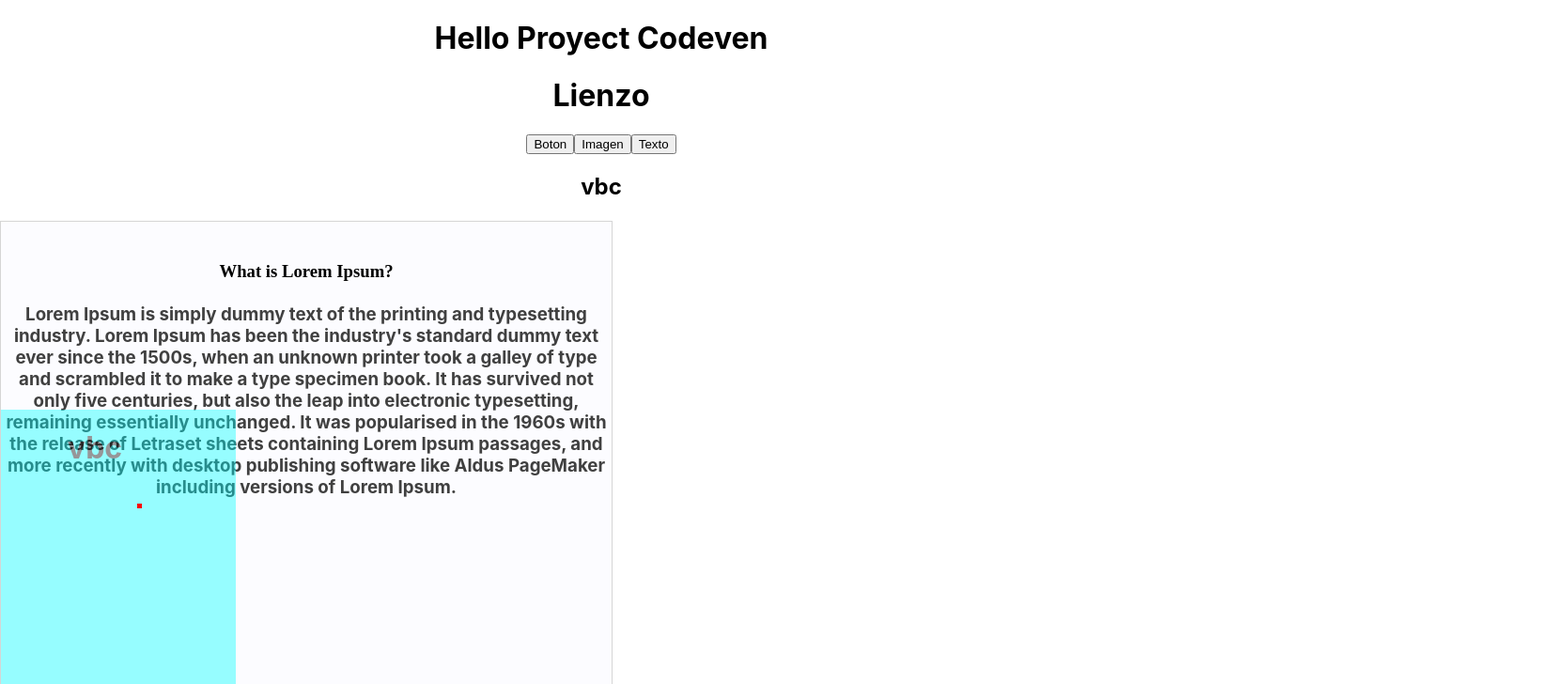
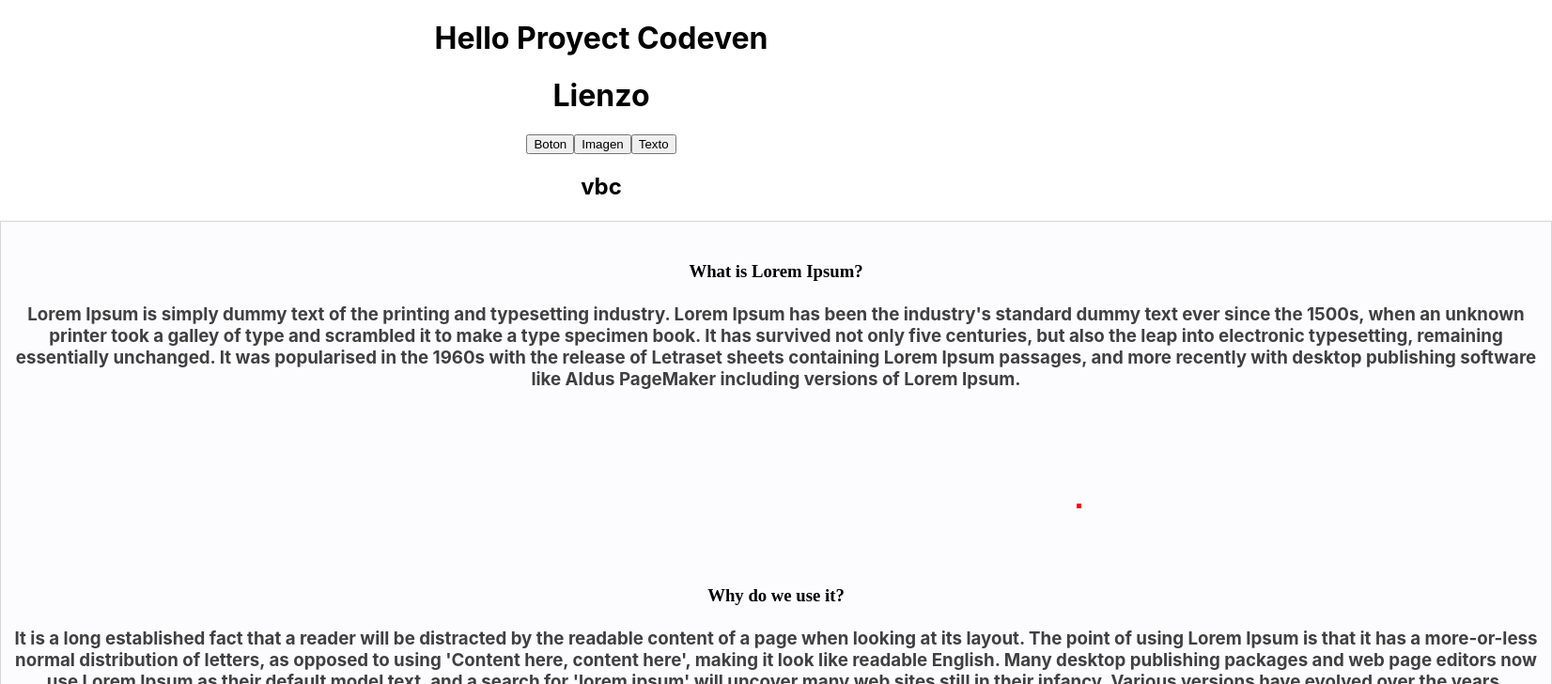
Before and after one commit to fradamlee/codevenproyect, a React (Create React App) app: page / in a window 1280 px wide. Shown: the top 728 px of the page at 94% size, 1652 px wide, since content can reach past the window. Built offline with nearby package versions, Linux system fonts and the light colour scheme.

Commit message:
Lienzo basico

```diff
--- a/src/Elements/Info_obj_prueba.js
+++ b/src/Elements/Info_obj_prueba.js
@@ -4,12 +4,17 @@ class InfoObjetoPrueba extends React.Component {
     constructor(props) {
         super(props)
         this.state = {
-            info: props.infoLienzo
+            info: props.infoLienzo,
+            showInfo: props.showInfo,
+
         }
     }
 
     componentWillReceiveProps = (newProps) => {
-        console.log(newProps.infoLienzo);
+        if (newProps.showInfo) {
+            console.log(newProps.infoLienzo);
+        }
+
     }
 
     render() {
--- a/src/Elements/Lienzo.js
+++ b/src/Elements/Lienzo.js
@@ -3,20 +3,30 @@ import MainUserCode from "../UserCode/main"
 import InfoObjetoPrueba from "./Info_obj_prueba";
 import "./Rep_obj_prueba";
 
+// Esta variable indica la el scroll de la patalla, está para ajustar las coordendas si se hace scroll
+var scrollWindow = 0;
+// Jesus cambia el valor de está variable si quieres ajustar el ancho del lienzo, para ver el tamaño original dejalo en 1000 y media pantalla 0
+var ancho = 1000; // <-----
+// var mouseup = false;
 
-// var clickPress; // Está variable es true mientras el usuario da un clic sostenido sobre el lienzo
-var scrollWindow = 0;
-// Estas son las variables que determinan la pocición en coordenadas del mouse
-
+// Escucha scroll de la patalla
 window.addEventListener("scroll", ScrollWindow);
 
+// Escucha el eventoMouseUp
+// window.addEventListener("mouseup", MouseUp);
+
+// function MouseUp() {
+//     console.log("Se ha soltado el clic");
+//     mouseup = true;
+// }
+
+// Funcion doumentar el scroll
 function ScrollWindow(evt) {
-    // console.log(evt.target.scrollingElement.scrollTop);
     scrollWindow = evt.target.scrollingElement.scrollTop
 }
 
+// clase Lienzo en React
 class Lienzo extends React.Component {
-    //Por el momento no recibe ninguna props desde el constructor base
     constructor(props) {
         super(props)
         this.state = {
@@ -25,13 +35,12 @@ class Lienzo extends React.Component {
             pack: props.pack,
             clickPress: props.clickPress,
             scroll: 0,
-            infoLienzo: []
+            infoLienzo: [],
+            showInfo: false
         }
     }
 
     componentWillReceiveProps = (newProps) => {
-        // console.log(newProps.pack);
-        // console.log(newProps.clickPress);
         this.setState({
             clickPress: newProps.clickPress,
             pack: newProps.pack,
@@ -39,65 +48,52 @@ class Lienzo extends React.Component {
     }
 
     HacerScroll = (eventos) => {
-        // console.log(eventos.target.scrollTop);
         eventos.persist();
         this.setState({
             scroll: eventos.target.scrollTop,
         })
     }
 
-    // Este metodo actualiza el valor de x, y, cada que el usuario da clic sostenido
+    // Este metodo actualiza el valor de x, y, cada que el usuario da clic sostenido y arrasta al lienzo
     ArrastrarAlLienzo = (evt) => {
         if (this.state.clickPress) {
             this.setState({
-                // if (clickPress) {
-                x: - evt.clientX + 650,
+                x: - evt.clientX + 650 + ancho,
                 y: evt.clientY - 234 + this.state.scroll + scrollWindow,
-                // }
             })
-            // console.log("x: " + this.state.x, " y: " + this.state.y);
-            // console.log("Component: " + this.state.pack[0] + " JSON " + this.state.pack[1][1] + " archivo " + this.state.pack[2]);
         }
     }
 
     ColocarEnLienzo = () => {
+        // console.log(mouseup);
+        // if (mouseup) {
         this.setState({
             infoLienzo: [this.state.x, this.state.y, this.state.pack],
-            clickPress: false
+            clickPress: false,
+            showInfo: true
         })
-
+        // }
     }
 
     render() {
-
-        // function PressMouse(evt) {
-        //     if (clickPress) {
-        //         this.state.x = evt.clientX;
-        //         this.state.y = evt.clientY;
-        //         // console.log("x: " + x, " y: " + y);
-        //     }
-        // }
-
         return (<div >
-            {/* Esta es la interfaz del lienzo */}
-            <div
+            <div // Esta es la interfaz del lienzo
                 // Estos son los eventos del mouse a los que responde
-
-                // onMouseDown={() => { this.state.clickPress = true }}
                 onMouseMove={this.ArrastrarAlLienzo}
                 onMouseUp={this.ColocarEnLienzo}
+                // Este evento es para arrastar un elemento desde el propio lienzo
+                // onMouseDown={() => { this.state.clickPress = true }}
                 onScroll={this.HacerScroll}
                 // Estos son los estilos del cuadro del Lienzo
                 style={{
-                    width: 650,
+                    width: 650 + ancho,
                     height: 800,
                     background: "#FCFCFF",
                     position: "relative",
-                    // background: "#000000",
                     overflowY: "scroll",
                     border: "solid 1px",
                     borderColor: "#D5D5D5"
-                }} id="LienzoInterfaz">
+                }}>
 
                 {/* Esto es un texto de relleno para reprentar la web del usuario en el Lienzo, aqui debería haber un src del MainUserCode sin embargo eso está pendiente, ya que esto es xml y el MainUserCode es html */}
                 <h3 style={{ color: "#404040" }}><br /><strong style={{ color: "black", fontFamily: "cursive" }}>What is Lorem Ipsum?</strong> <br />
@@ -108,13 +104,18 @@ class Lienzo extends React.Component {
                     Contrary to popular belief, Lorem Ipsum is not simply random text. It has roots in a piece of classical Latin literature from 45 BC, making it over 2000 years old. Richard McClintock, a Latin professor at Hampden-Sydney College in Virginia, looked up one of the more obscure Latin words, consectetur, from a Lorem Ipsum passage, and going through the cites of the word in classical literature, discovered the undoubtable source. Lorem Ipsum comes from sections 1.10.32 and 1.10.33 of "de Finibus Bonorum et Malorum" (The Extremes of Good and Evil) by Cicero, written in 45 BC. This book is a treatise on the theory of ethics, very popular during the Renaissance. The first line of Lorem Ipsum, "Lorem ipsum dolor sit amet..", comes from a line in section 1.10.32.</h3>
 
                 {/* Esto es el cuadro que representa un elemento siendo arrastrado al interior del lienzo     */}
-                <div style={{ height: 300, width: 300, background: "aqua", position: "absolute", top: this.state.y - 100, right: this.state.x - 100, opacity: 0.4 }}><h1> {this.state.pack[0] + this.state.pack[1] + this.state.pack[2]} </h1> </div>
+                <div style={{ height: this.state.pack[1][1], width: this.state.pack[1][2], background: "aqua", position: "absolute", display: "table-cell", verticalAlign: "middle", top: this.state.y - (this.state.pack[1][1] / 2), right: this.state.x - (this.state.pack[1][2] / 2), opacity: 0.4 }}><h1> </h1> </div>
                 <div style={{ height: 5, width: 5, background: "red", position: "absolute", top: this.state.y, right: this.state.x }}><h1> </h1></div>
             </div>
 
-            <InfoObjetoPrueba infoLienzo={this.state.infoLienzo} />
+            {/* Está es una prueba de como enviaría los datos requeridos a traves del state */}
+            <InfoObjetoPrueba infoLienzo={this.state.infoLienzo} showInfo={this.state.showInfo} />
+
             {/* Este es el src del MainUserCode en js, sin embargo hasta ahora no ha funcionado cuando este contiene un innerHTML */}
             <script src={MainUserCode}></script>
+
+            {/* Se actualizan variables originales al cierre */}
+            <script>{this.state.showInfo = false /* mouseup = false*/}</script>
         </div>);
     }
 }
--- a/src/Elements/Rep_obj_prueba.js
+++ b/src/Elements/Rep_obj_prueba.js
@@ -35,8 +35,8 @@ class RepObjPrueba extends React.Component {
             pack: ["Imagen",
                 [
                     "imagen3",
-                    170,
-                    200,
+                    250,
+                    350,
                     true,
                     "",
                     "https://images.app.goo.gl/JhLe5WTJotxGBXvF9"
@@ -55,7 +55,7 @@ class RepObjPrueba extends React.Component {
                 [
                     "texto7",
                     50,
-                    120,
+                    300,
                     true,
                     "",
                     "Eso es un texto"
```
